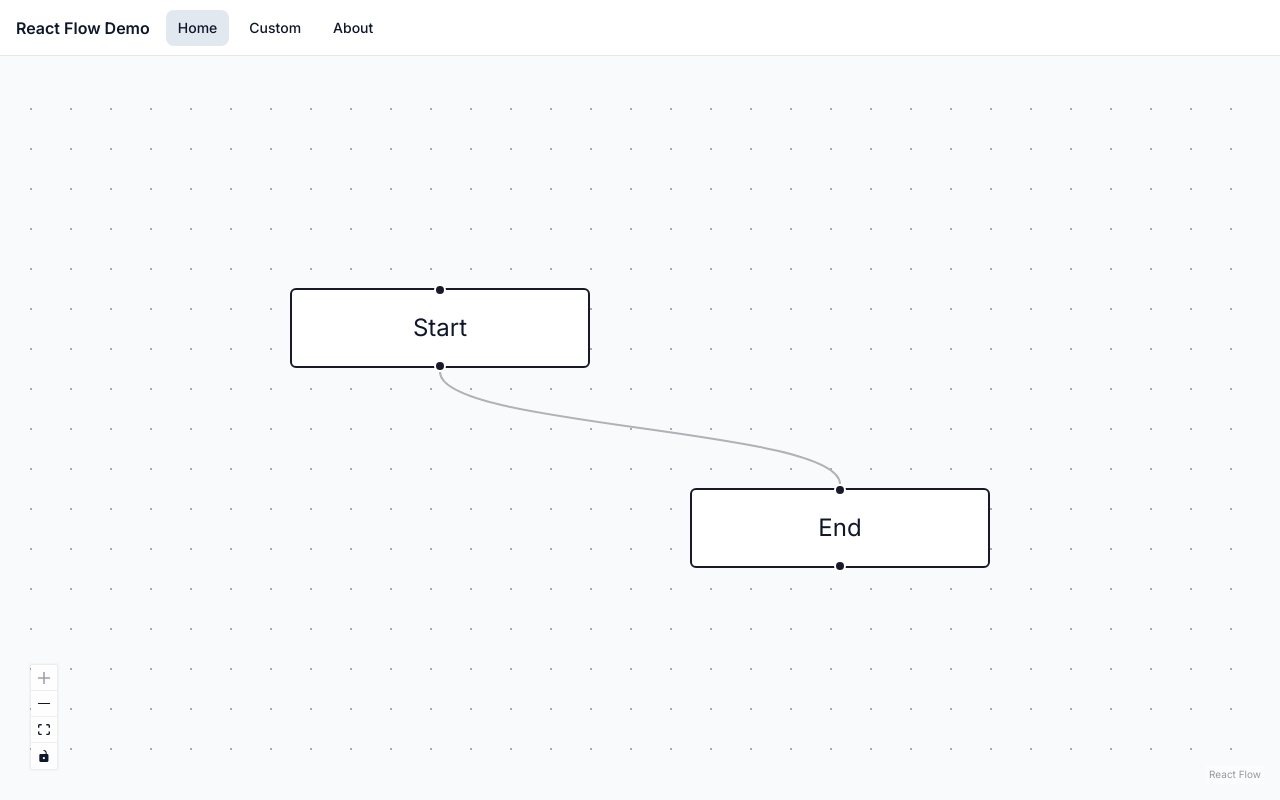
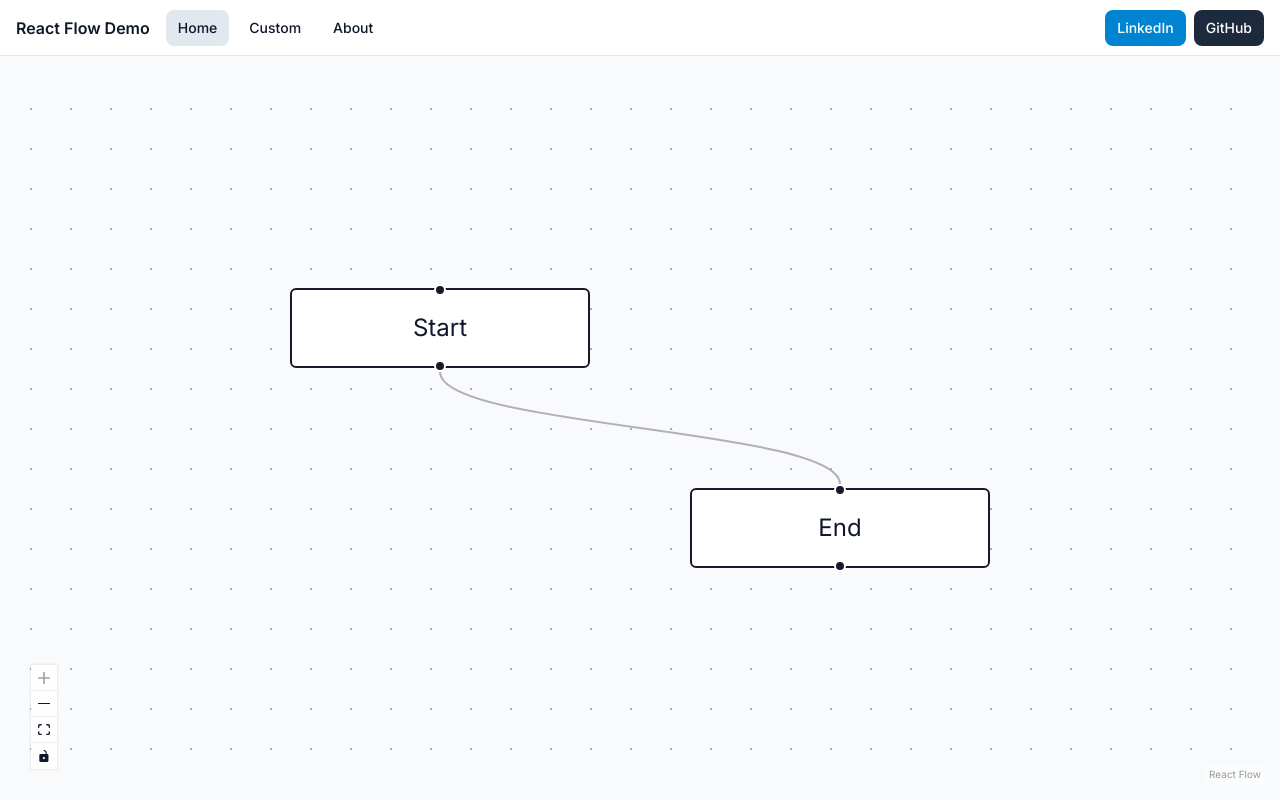
Before and after one commit to walterjaworski/react-flow-demo, a React (Vite) app: page / in a window 1280 px wide. Built offline with nearby package versions, Linux system fonts and the light colour scheme.

Commit message:
feat: add linkedin and github links in header

```diff
--- a/src/components/Header.tsx
+++ b/src/components/Header.tsx
@@ -33,6 +33,36 @@ export default function Header() {
         <CustomNavLink to="/about">
           About
         </CustomNavLink>
+
+
+        <div className="flex-1" />
+      </nav>
+      <nav className="flex gap-2 ml-auto">
+        <a
+          href="https://www.linkedin.com/in/walterjaworski"
+          target="_blank"
+          rel="noopener noreferrer"
+          className="
+            flex items-center gap-2 px-3 py-2 rounded-md text-sm font-medium
+            bg-sky-600 transition-colors text-white
+            hover:bg-sky-700
+          "
+        >
+          LinkedIn
+        </a>
+
+        <a
+          href="https://github.com/walterjaworski"
+          target="_blank"
+          rel="noopener noreferrer"
+          className="
+            flex items-center gap-2 px-3 py-2 rounded-md text-sm font-medium
+            bg-slate-800 text-white transition-colors
+            hover:bg-slate-600
+          "
+        >
+          GitHub
+        </a>
       </nav>
     </header>
   )
```
